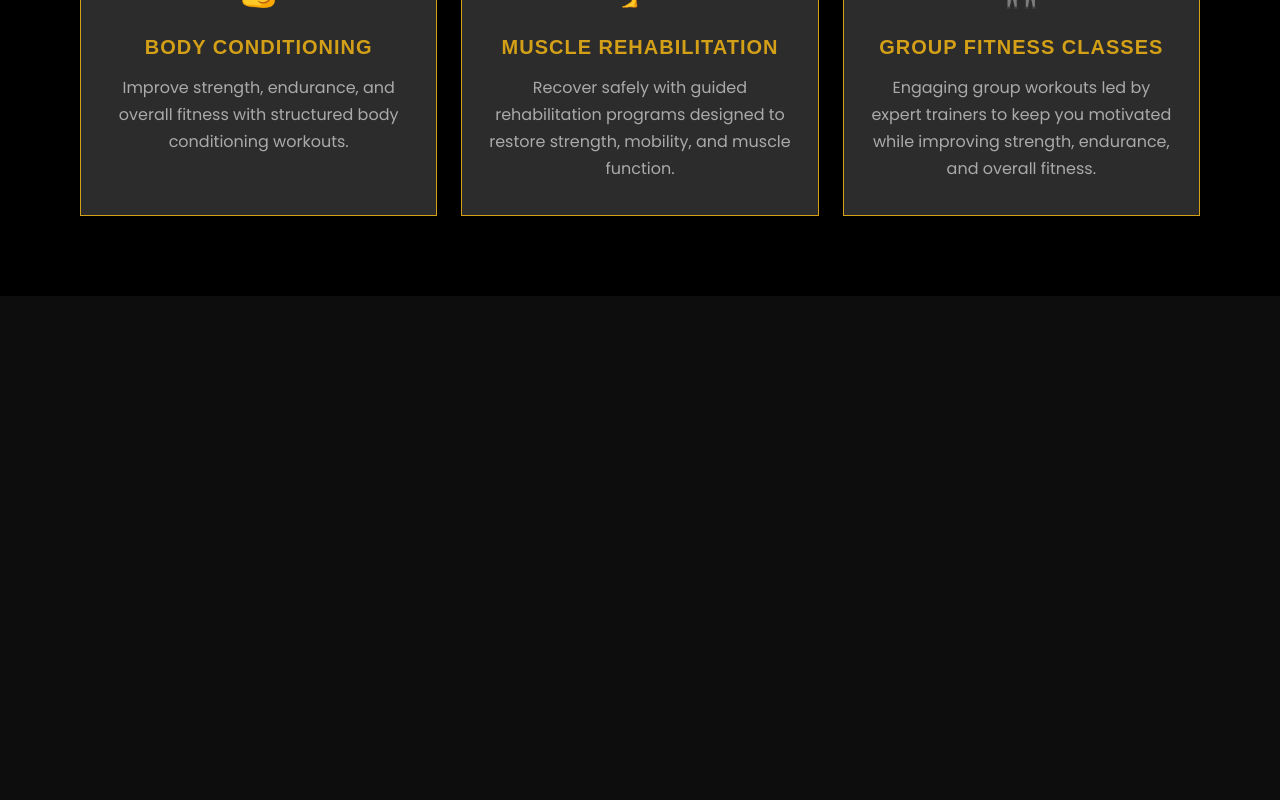
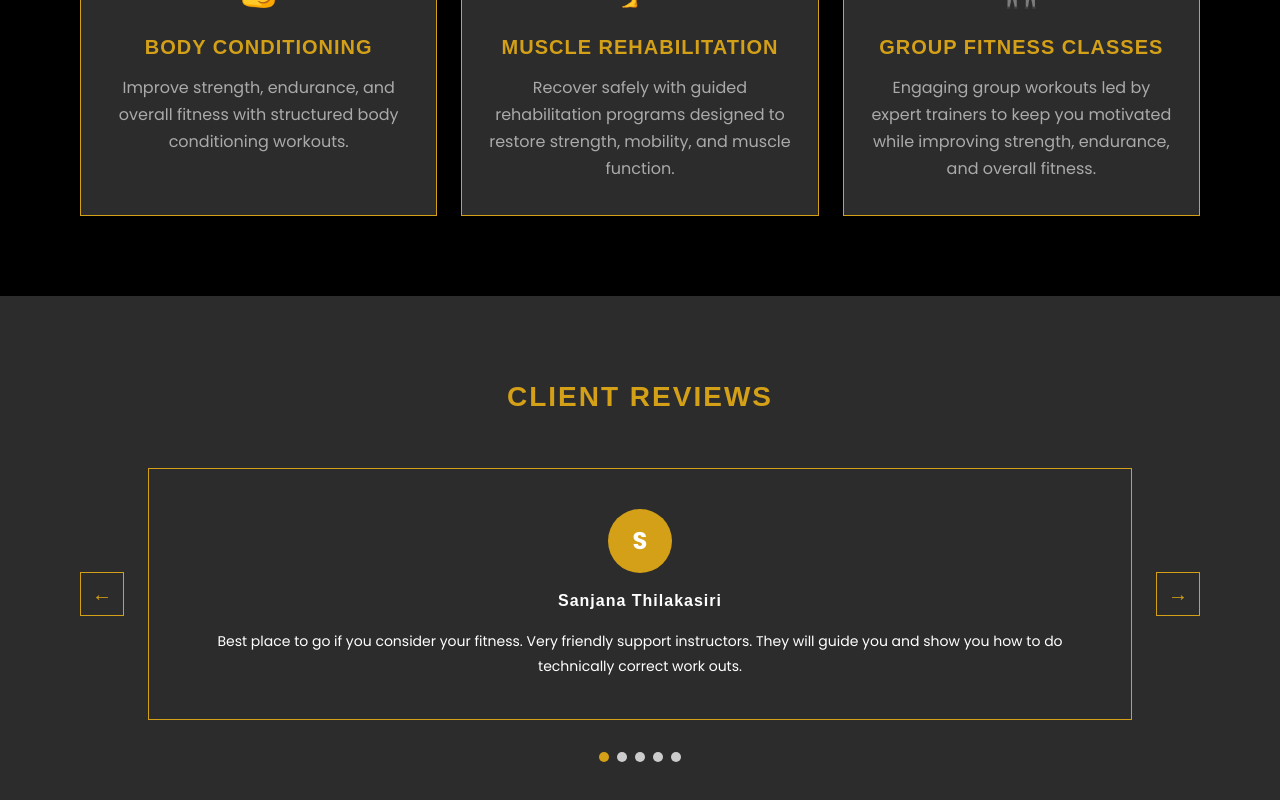
Before and after one commit to SanjanaThilakasiri/Fitness-Sports-Center, a React (Vite) app: page / in a window 1280 px wide. Shown: the part 2150-2950 px from the top of the page. Before the commit the page ends 2446 px from the top, so only its background shows below. Built offline with nearby package versions, Linux system fonts and the light colour scheme.

Commit message:
add reviews section

```diff
--- a/src/App.css
+++ b/src/App.css
@@ -405,3 +405,156 @@ body {
     margin-bottom: 32px;
   }
 }
+
+/* Reviews */
+.reviews {
+  background-color: #2C2C2C;
+  padding: 80px 0;
+}
+
+.reviews-container {
+  max-width: 1200px;
+  margin: 0 auto;
+  padding: 0 40px;
+  text-align: center;
+}
+
+.reviews-heading {
+  font-size: 28px;
+  font-weight: 700;
+  text-transform: uppercase;
+  color: #D4A017;
+  letter-spacing: 2px;
+  margin-bottom: 50px;
+}
+
+.reviews-slider {
+  display: flex;
+  align-items: center;
+  justify-content: center;
+  gap: 24px;
+}
+
+.reviews-arrow {
+  background: none;
+  border: 1px solid #D4A017;
+  color: #D4A017;
+  font-size: 20px;
+  width: 44px;
+  height: 44px;
+  cursor: pointer;
+  flex-shrink: 0;
+}
+
+.reviews-arrow:hover {
+  background-color: #EFB61E;
+  border-color: #EFB61E;
+  color: #000000;
+}
+.reviews-arrow:active {
+  background-color: #FDD46B;
+  border-color: #FDD46B;
+  color: #000000;
+}
+
+.review-card {
+  background-color: #2C2C2C;
+  border: 1px solid #D4A017;
+  padding: 40px 32px;
+  max-width: 1200px;
+  width: 100%;
+  text-align: center;
+}
+
+
+.review-avatar {
+  width: 64px;
+  height: 64px;
+  border-radius: 50%;
+  background-color: #D4A017;
+  color: #ffffff;
+  font-size: 24px;
+  font-weight: 700;
+  display: flex;
+  align-items: center;
+  justify-content: center;
+  margin: 0 auto 16px auto;
+}
+
+.review-name {
+  font-size: 16px;
+  font-weight: 700;
+  color: #ffffff;
+  margin-bottom: 16px;
+  letter-spacing: 1px;
+}
+
+.review-text {
+  font-size: 14px;
+  color: #ffffff;
+  line-height: 1.8;
+}
+
+/* Dots */
+.reviews-dots {
+  display: flex;
+  justify-content: center;
+  gap: 8px;
+  margin-top: 32px;
+}
+
+.reviews-dot {
+  width: 10px;
+  height: 10px;
+  border-radius: 50%;
+  background-color: #cccccc;
+  cursor: pointer;
+}
+
+.reviews-dot.active {
+  background-color: #D4A017;
+}
+
+/* Responsive reviews */
+@media (max-width: 1024px) {
+  .reviews-container {
+    padding: 0 24px;
+  }
+
+  .review-card {
+    padding: 32px 24px;
+  }
+}
+
+@media (max-width: 480px) {
+  .reviews {
+    padding: 48px 0;
+  }
+
+  .reviews-container {
+    padding: 0 16px;
+  }
+
+  .reviews-heading {
+    font-size: 22px;
+    margin-bottom: 32px;
+  }
+
+  .reviews-slider {
+    gap: 12px;
+  }
+
+  .reviews-arrow {
+    width: 36px;
+    height: 36px;
+    font-size: 16px;
+  }
+
+  .review-card {
+    padding: 24px 16px;
+  }
+
+  .review-text {
+    font-size: 12px;
+  }
+}
--- a/src/sections/Reviews.jsx
+++ b/src/sections/Reviews.jsx
@@ -1,9 +1,88 @@
-import React from 'react'
+import { useState } from "react";
 
-const Reviews = () => {
+const reviews = [
+  {
+    name: "Sanjana Thilakasiri",
+    review:
+      "Best place to go if you consider your fitness. Very friendly support instructors. They will guide you and show you how to do technically correct work outs.",
+  },
+  {
+    name: "Thilina",
+    review:
+      "Amazing gym with top notch equipment and very professional trainers. The environment is very motivating and the staff is always helpful. Highly recommend this place to anyone serious about fitness.",
+  },
+  {
+    name: "Nethmi",
+    review:
+      "Amazing environment and friendly trainers. I have seen real results in just a few weeks. Highly recommend this gym to anyone looking to get fit and healthy.",
+  },
+   {
+    name: "Harsha",
+    review:
+      "Best gym I’ve ever joined. Clean space, great equipment, and super motivating staff. I’ve seen amazing results in just a few months. Highly recommend to anyone looking to get fit!",
+  },
+   {
+    name: "Hiruni",
+    review:
+      "The personal training here is top-notch. Highly recommend for anyone serious about fitness. The trainers are knowledgeable and supportive, and the facilities are excellent. I’ve seen great results since joining.",
+  },
+];
+
+export default function Reviews() {
+  const [current, setCurrent] = useState(0);
+
+  const prev = () => {
+    setCurrent(current === 0 ? reviews.length - 1 : current - 1);
+  };
+
+  const next = () => {
+    setCurrent(current === reviews.length - 1 ? 0 : current + 1);
+  };
+
   return (
-    <div></div>
-  )
+    <section className="reviews" id="reviews">
+      <div className="reviews-container">
+
+        <h2 className="reviews-heading">Client Reviews</h2>
+
+        <div className="reviews-slider">
+
+          {/* Left Arrow */}
+          <button className="reviews-arrow" onClick={prev}>&#8592;</button>
+
+          {/* Card */}
+          <div className="review-card">
+            {/* Stars */}
+
+            {/* Avatar */}
+            <div className="review-avatar">
+              {reviews[current].name.charAt(0)}
+            </div>
+
+            {/* Name */}
+            <h3 className="review-name">{reviews[current].name}</h3>
+
+            {/* Review Text */}
+            <p className="review-text">{reviews[current].review}</p>
+          </div>
+
+          {/* Right Arrow */}
+          <button className="reviews-arrow" onClick={next}>&#8594;</button>
+
+        </div>
+
+        {/* Slider Dots */}
+        <div className="reviews-dots">
+          {reviews.map((_, index) => (
+            <span
+              key={index}
+              className={`reviews-dot ${index === current ? "active" : ""}`}
+              onClick={() => setCurrent(index)}
+            ></span>
+          ))}
+        </div>
+
+      </div>
+    </section>
+  );
 }
-
-export default Reviews
```
